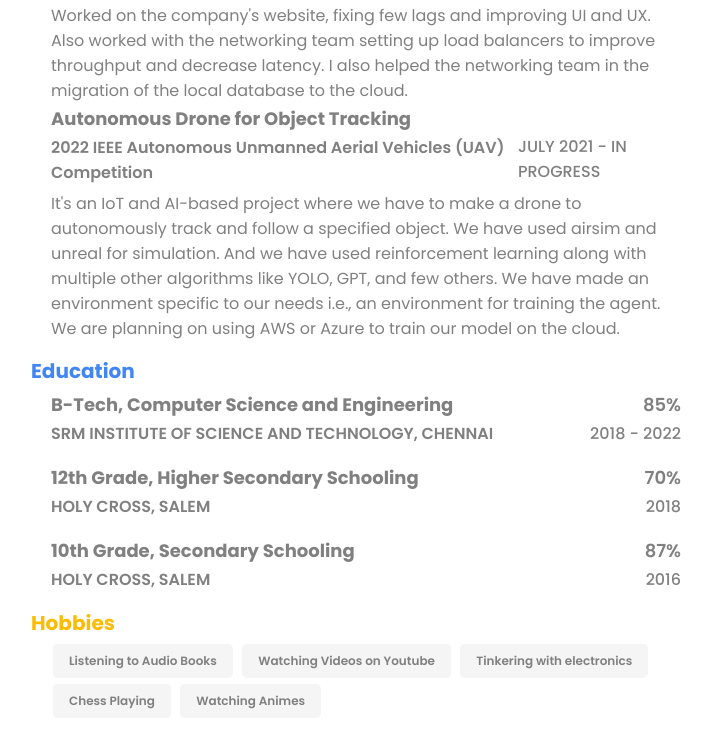
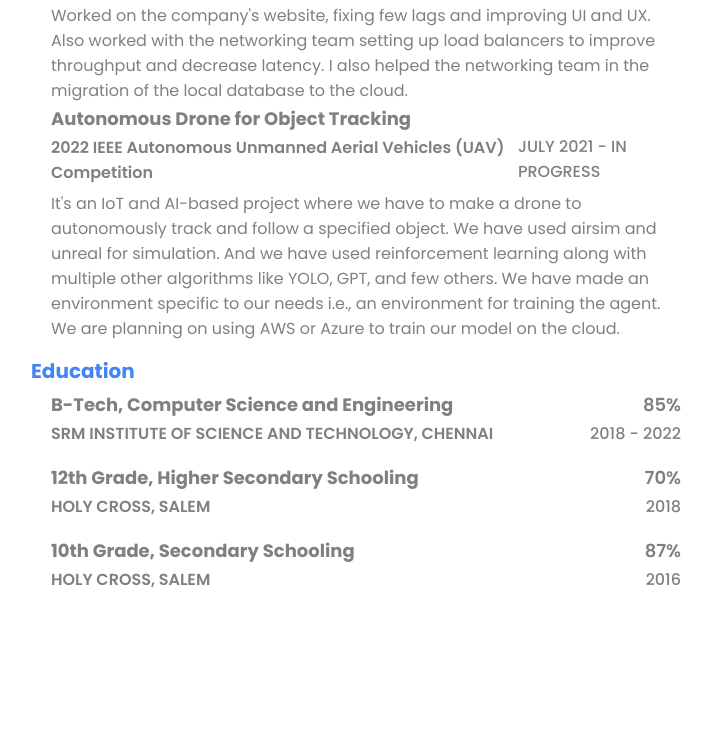
Before and after one commit to ashwinaadithan/resume, a plain HTML site: page index.html in a window 1280 px wide. Shown: the part 1319-2055 px from the top of the page, without its empty margins (284-996 px from the left). After the commit the page ends 1927 px from the top, so only its background shows below. Drawn offline with Linux system fonts and the light colour scheme.

Commit message:
Update index.html

```diff
--- a/index.html
+++ b/index.html
@@ -236,16 +236,5 @@
             </div>
         </div>
     </div>
-
-    <div class="hobby-container">
-        <h2 class="hobby-title">Hobbies</h2>
-        <div class="hobby-content">
-            <p class="hobby">Listening to Audio Books</p>
-            <p class="hobby">Watching Videos on Youtube</p>
-            <p class="hobby">Tinkering with electronics</p>
-            <p class="hobby">Chess Playing</p>
-            <p class="hobby">Watching Animes</p>
-        </div>
-    </div>
 </body>
 </html>
```
